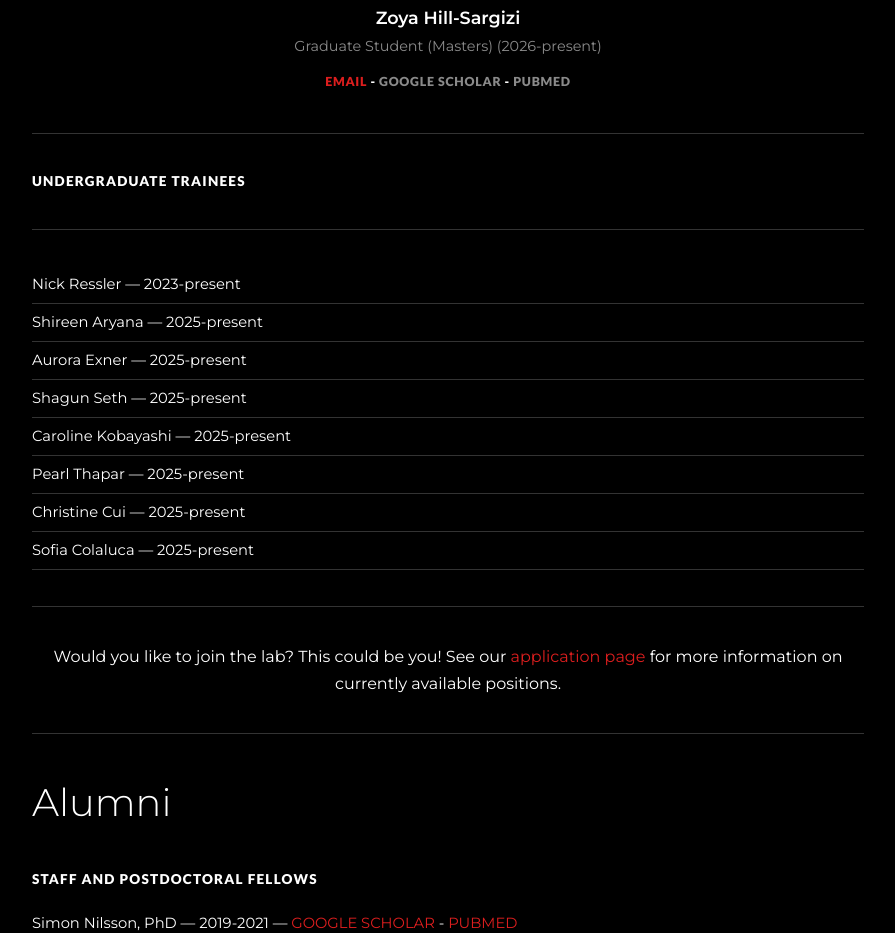
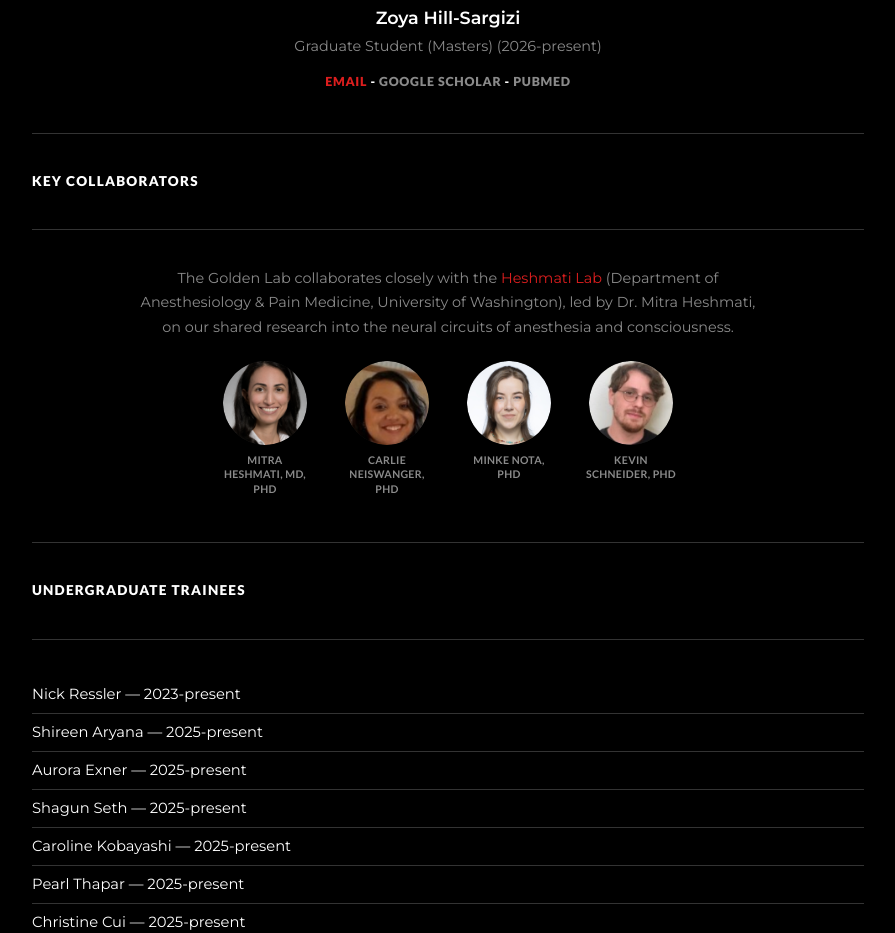
Before and after one commit to GoldenLabWebsite/golden-lab-website, a plain HTML site: page docs/people.html in a window 1280 px wide. Shown: the part 3015-3948 px from the top of the page, without its empty margins (192-1087 px from the left). Drawn offline with Linux system fonts and the light colour scheme.

Commit message:
Add Key Collaborators section to People page
- Add a compact "Key Collaborators" section above Undergraduate
  Trainees, highlighting the close collaboration with the Heshmati
  Lab (Dept. of Anesthesiology & Pain Medicine, UW), led by
  Dr. Mitra Heshmati
- Add circular-cropped headshots for Mitra Heshmati, Carlie
  Neiswanger, Minke Nota, and Kevin Schneider, with names beneath
- Link "Heshmati Lab" in the intro text to the lab's website
- Distinct compact layout (small circular photos, no bios/roles) so
  the section reads as a collaborating lab, not as Golden Lab members

Co-Authored-By: Claude Sonnet 5 <noreply@anthropic.com>
Claude-Session: https://claude.ai/code/session_01BV3pZUbmwFHFD5KpgTWXdD

```diff
--- a/docs/people.html
+++ b/docs/people.html
@@ -65,6 +65,31 @@ Sam&#39;s scientific interests encompass understanding the psychological and neu
   <p class="person-name">Zoya Hill-Sargizi</p>
 <p class="person-role">Graduate Student (Masters) (2026-present)</p>  <p class="link-row">
 <a class="accent-link" href="mailto:zhills@uw.edu" target="_blank" rel="noopener">EMAIL</a> - <span class="muted">GOOGLE SCHOLAR</span> - <span class="muted">PUBMED</span>  </p>
+</div>
+<hr>
+<h3 class="eyebrow group-heading">Key Collaborators</h3>
+<hr>
+<div class="collaborators">
+  <p class="collaborators-intro center-line">The Golden Lab collaborates closely with the <a class="accent-link" href="https://sites.google.com/uw.edu/heshmati/" target="_blank" rel="noopener">Heshmati Lab</a> (Department of Anesthesiology & Pain Medicine, University of Washington), led by Dr. Mitra Heshmati, on our shared research into the neural circuits of anesthesia and consciousness.
+</p>
+  <div class="collaborators-row">
+    <div class="collaborator">
+      <img class="collaborator-photo" src="static/images/collaborators/mitra-heshmati.png" alt="Mitra Heshmati, MD, PhD">
+      <p class="collaborator-name">Mitra Heshmati, MD, PhD</p>
+    </div>
+    <div class="collaborator">
+      <img class="collaborator-photo" src="static/images/collaborators/carlie-neiswanger.png" alt="Carlie Neiswanger, PhD">
+      <p class="collaborator-name">Carlie Neiswanger, PhD</p>
+    </div>
+    <div class="collaborator">
+      <img class="collaborator-photo" src="static/images/collaborators/minke-nota.png" alt="Minke Nota, PhD">
+      <p class="collaborator-name">Minke Nota, PhD</p>
+    </div>
+    <div class="collaborator">
+      <img class="collaborator-photo" src="static/images/collaborators/kevin-schneider.png" alt="Kevin Schneider, PhD">
+      <p class="collaborator-name">Kevin Schneider, PhD</p>
+    </div>
+  </div>
 </div>
 <hr>
 <h3 class="eyebrow group-heading">Undergraduate Trainees</h3>
--- a/docs/static/css/style.css
+++ b/docs/static/css/style.css
@@ -195,6 +195,40 @@ section p { margin: 0 0 18px; }
 .alumni-list { list-style: none; padding: 0; margin: 0 0 8px; }
 .alumni-list li { padding: 6px 0; border-bottom: 1px solid var(--border); font-size: 0.92rem; }
 
+/* key collaborators */
+.collaborators { margin: 4px 0 20px; }
+.collaborators-intro {
+  max-width: 620px;
+  margin: 0 auto 22px;
+  font-size: 0.9rem;
+  color: var(--muted);
+}
+.collaborators-row {
+  display: flex;
+  flex-wrap: wrap;
+  justify-content: center;
+  gap: 26px;
+}
+.collaborator { display: flex; flex-direction: column; align-items: center; width: 96px; text-align: center; }
+.collaborator-photo {
+  width: 84px;
+  height: 84px;
+  border-radius: 50%;
+  object-fit: cover;
+  background: #111;
+  box-shadow: 0 3px 12px rgba(0, 0, 0, 0.5);
+}
+.collaborator-name {
+  margin-top: 8px;
+  font-family: 'Lato', sans-serif;
+  font-weight: 700;
+  font-size: 0.66rem;
+  letter-spacing: 0.03em;
+  text-transform: uppercase;
+  color: var(--muted);
+  line-height: 1.35;
+}
+
 /* publications */
 .year-label {
   font-family: 'Montserrat', sans-serif;
--- a/site/static/css/style.css
+++ b/site/static/css/style.css
@@ -195,6 +195,40 @@ section p { margin: 0 0 18px; }
 .alumni-list { list-style: none; padding: 0; margin: 0 0 8px; }
 .alumni-list li { padding: 6px 0; border-bottom: 1px solid var(--border); font-size: 0.92rem; }
 
+/* key collaborators */
+.collaborators { margin: 4px 0 20px; }
+.collaborators-intro {
+  max-width: 620px;
+  margin: 0 auto 22px;
+  font-size: 0.9rem;
+  color: var(--muted);
+}
+.collaborators-row {
+  display: flex;
+  flex-wrap: wrap;
+  justify-content: center;
+  gap: 26px;
+}
+.collaborator { display: flex; flex-direction: column; align-items: center; width: 96px; text-align: center; }
+.collaborator-photo {
+  width: 84px;
+  height: 84px;
+  border-radius: 50%;
+  object-fit: cover;
+  background: #111;
+  box-shadow: 0 3px 12px rgba(0, 0, 0, 0.5);
+}
+.collaborator-name {
+  margin-top: 8px;
+  font-family: 'Lato', sans-serif;
+  font-weight: 700;
+  font-size: 0.66rem;
+  letter-spacing: 0.03em;
+  text-transform: uppercase;
+  color: var(--muted);
+  line-height: 1.35;
+}
+
 /* publications */
 .year-label {
   font-family: 'Montserrat', sans-serif;
```
Also changed, not shown: site/templates/people.html (+14 -0 lines), docs/static/images/collaborators/carlie-neiswanger.png (added), docs/static/images/collaborators/kevin-schneider.png (added), docs/static/images/collaborators/minke-nota.png (added), docs/static/images/collaborators/mitra-heshmati.png (added), site/static/images/collaborators/carlie-neiswanger.png (added), site/static/images/collaborators/kevin-schneider.png (added), site/static/images/collaborators/minke-nota.png (added), site/static/images/collaborators/mitra-heshmati.png (added), 1 other file.
